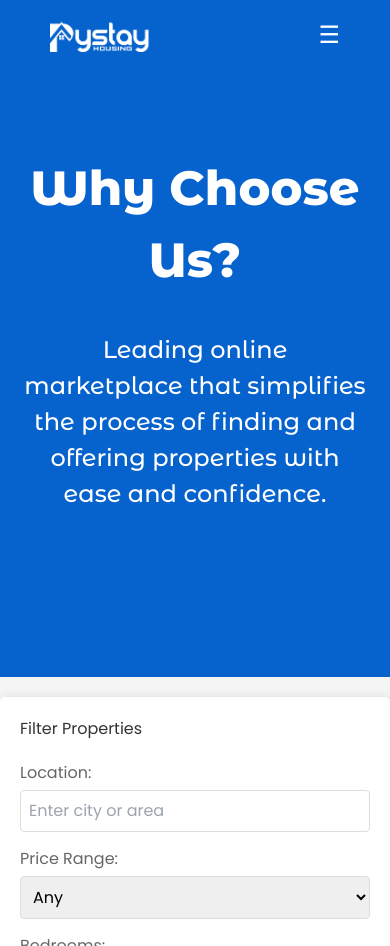
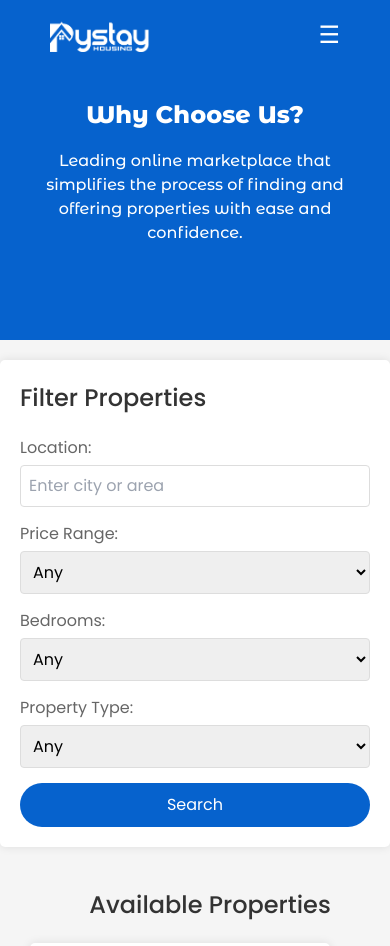
Before and after one commit to Danielkioko18/property-rental-system-in-Django, a Django app: page / in a window 390 px wide. Shown: the top 946 px of the page. Run offline with Django 5.2, Linux system fonts and the light colour scheme; style sheets or scripts are compiled from the project's sources; some libraries are stand-ins or nearby versions; some web fonts are replaced.

Commit message:
reduced the banner

```diff
--- a/static/css/listings.css
+++ b/static/css/listings.css
@@ -43,7 +43,7 @@ body {
     background-color: #0662CD;
     background-size: cover;
     background-position: center;
-    height: 80vh;
+    height: 40vh;
     width: auto;
     display: flex;
     flex-direction: column;
@@ -55,10 +55,10 @@ body {
     margin-bottom: 20px;
     padding: 6px;
 }
-.banner h2 {
+/* .banner h2 {
     font-size: 3rem;
     margin-bottom: 20px;
-}
+} */
 
 
 /* Content Wrapper Styles */
@@ -78,11 +78,15 @@ body {
     border-radius: 5px;
     box-shadow: 0 0 10px rgba(0, 0, 0, 0.1);
     margin-right: 20px;
+    margin-top: 70px;
+    height: fit-content;
 }
 
 .search-sidebar h2 {
     margin-bottom: 20px;
     color: #333;
+    font-size: x-large;
+    font-weight: 500;
 }
 
 .search-form .form-group {
@@ -122,6 +126,8 @@ body {
     margin-bottom: 20px;
     font-size: 2rem;
     color: #333;
+    text-align: center;
+    font-weight: 500;
 }
 
 .card-container {
@@ -227,7 +233,40 @@ body {
 /* Responsive Design */
 @media (max-width: 768px) {
     .property-listings {
-        margin-left: 50px;
+        margin-left: 30px;
+    }
+    .property-listings h2 {
+        margin-bottom: 20px;
+        font-size: 1.5rem;
+        color: #333;
+        font-weight: 500;
+    }
+    .banner__title {
+        font-size: 1.5rem;
+        font-weight: 700;
+        color: white;
+        font-family: "Montserrat Alternates", sans-serif;
+        font-weight: 800;
+        font-style: normal;
+        padding-top: 16px;
+    }
+    .banner__desc {
+        font-size: 1rem;
+        color: white;
+        padding: 16px;
+        font-family: "Montserrat Alternates", sans-serif;
+        font-weight: 500;
+        font-style: normal;
+    }
+    .search-sidebar {
+        width: 300px;
+        padding: 20px;
+        background-color: white;
+        border-radius: 5px;
+        box-shadow: 0 0 10px rgba(0, 0, 0, 0.1);
+        margin-right: 20px;
+        margin-top: 0px;
+        height: fit-content;
     }
     .content-wrapper {
         flex-direction: column;
```
